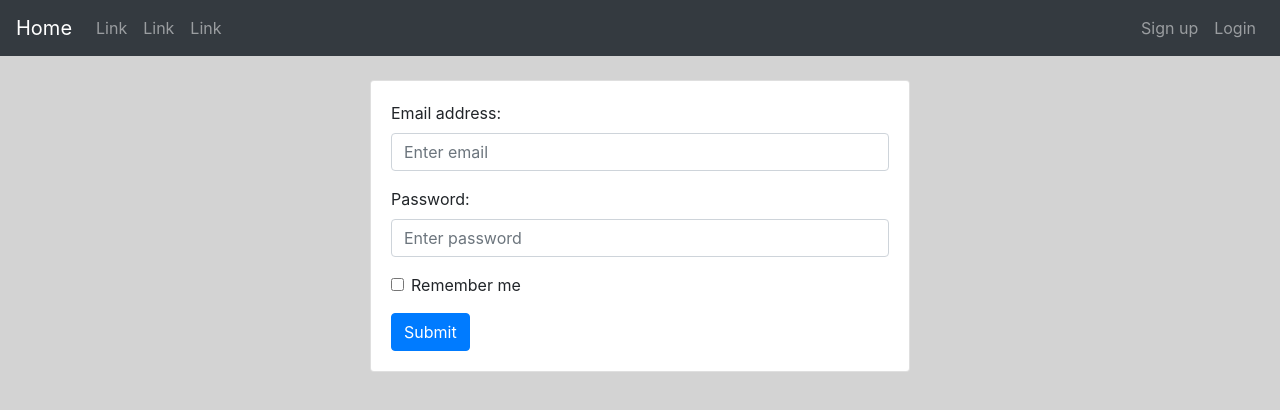
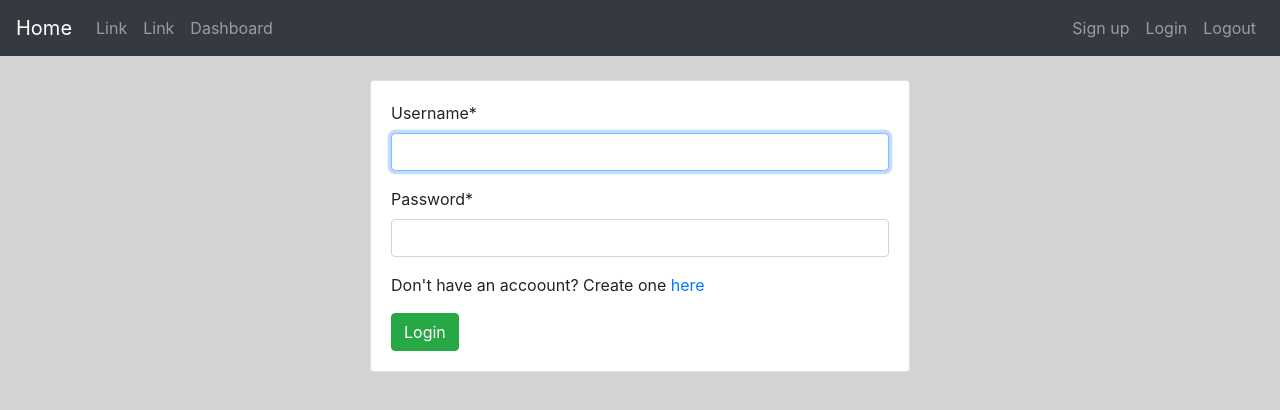
Before and after one commit to ajayyadavexpo/django_blog, a Django app: page /login/ in a window 1280 px wide. Shown: the top 410 px of the page. Run offline with Django 3.2, Linux system fonts and the light colour scheme; some libraries are stand-ins or nearby versions.

Commit message:
Login and registration

```diff
--- /dev/null
+++ b/blogs/forms.py
@@ -0,0 +1,16 @@
+from django import forms
+from django.contrib.auth.forms import UserCreationForm,AuthenticationForm
+from django.contrib.auth.models import User
+
+
+class RegisterForm(UserCreationForm):
+    email = forms.EmailField()
+    class Meta:
+    	model = User
+    	fields = ["username", "email", "password1", "password2"]
+
+
+class LoginForm(AuthenticationForm):
+    class Meta:
+    	model = User
+    	fields = ["email", "password"]
--- a/blogs/templates/blogs/login.html
+++ b/blogs/templates/blogs/login.html
@@ -1,25 +1,16 @@
 {% extends './layouts.html' %}
 
+{% load crispy_forms_tags %}
 {% block content %}
 
 <div class="row justify-content-center">
 	<div class="col-sm-6">
 		<div class="card p-20">
-			 <form action="/action_page.php">
-			  <div class="form-group">
-			    <label for="email">Email address:</label>
-			    <input type="email" class="form-control" placeholder="Enter email" id="email">
-			  </div>
-			  <div class="form-group">
-			    <label for="pwd">Password:</label>
-			    <input type="password" class="form-control" placeholder="Enter password" id="pwd">
-			  </div>
-			  <div class="form-group form-check">
-			    <label class="form-check-label">
-			      <input class="form-check-input" type="checkbox"> Remember me
-			    </label>
-			  </div>
-			  <button type="submit" class="btn btn-primary">Submit</button>
+			<form method="post" class="from-group">
+				{% csrf_token %}
+				{{form|crispy}}
+				<p>Don't have an accoount? Create one <a href="/register">here</a></p>
+				<button type="submit" class="btn btn-success">Login</button>
 			</form>
 		</div>
 	</div>
--- a/blogs/templates/blogs/navbar.html
+++ b/blogs/templates/blogs/navbar.html
@@ -13,7 +13,7 @@
         <a class="nav-link" href="#">Link</a>
       </li>
       <li class="nav-item">
-        <a class="nav-link" href="#">Link</a>
+        <a class="nav-link" href="home/">Dashboard</a>
       </li>
     </ul>
     <ul class="navbar-nav">
@@ -24,6 +24,10 @@
           <a href="/login" class="nav-link">Login</a>
         </li>
 
+        <li class="nav-item">
+          <a href="/logout" class="nav-link">Logout</a>
+        </li>
+
      </ul>
   </div>
 </nav>
--- a/blogs/urls.py
+++ b/blogs/urls.py
@@ -7,6 +7,8 @@ urlpatterns=[
 	# ex: /blogs/5/
     path('blog/<slug:the_slug>/', views.post_detail_view, name='show_post'),
     path('navbar/', views.navbar, name='navbar'),
-    path('register/', views.register, name='register'),
-    path('login/', views.login, name='login'),
+    path('register/', views.Userregister, name='userregister'),
+    path('login/', views.Userlogin, name='userlogin'),
+    path('home/', views.home, name='home'),
+    path('logout/', views.logout_request, name='logout'),
 ]
--- a/blogs/views.py
+++ b/blogs/views.py
@@ -1,9 +1,13 @@
-from django.shortcuts import get_object_or_404,render
+from django.shortcuts import get_object_or_404,render,redirect
 from django.http import HttpResponseRedirect
 from .models import Post,Category
 from django.urls import reverse
 from django.views import generic
 from django.utils import timezone
+from .forms import RegisterForm,LoginForm
+from django.contrib.auth import logout, authenticate, login
+from django.contrib import messages
+
 
 # Create your views here.
 
@@ -31,8 +35,47 @@ post_detail_view = DetailView.as_view()
 def navbar(request):
 	return render(request,'blogs/navbar.html',{'category':Category.objects.filter()})
 
-def register(request):
-	return render(request,'blogs/register.html',{'category':Category.objects.filter()})
+def home(request):
+	return render(request,'blogs/home.html')
 
-def login(request):
-	return render(request,'blogs/login.html',{'category':Category.objects.filter()})
+def Userregister(request):
+	if request.method == "POST":
+		form = RegisterForm(request.POST)
+		if form.is_valid():
+			form.save()
+			username = form.cleaned_data.get('username')
+			raw_password = form.cleaned_data.get('password1')
+			user = authenticate(username=username, password=raw_password)
+			login(request, user)
+			return redirect("blogs:home")
+	else:
+		form = RegisterForm()
+	return render(request, "blogs/register.html", {"form":form})
+
+
+
+def Userlogin(request):
+	if request.method == "POST":
+		form = LoginForm(request=request, data=request.POST)
+		if form.is_valid():
+			username = form.cleaned_data.get('username')
+			password = form.cleaned_data.get('password')
+			user = authenticate(username=username, password=password)
+			if user is not None:
+				login(request, user)
+				messages.info(request, f"You are now logged in as {username}")
+				return redirect('blogs:home')
+			else:
+				messages.error(request, "Invalid username or password.")
+		else:
+			messages.error(request, "Invalid username or password.")
+	else:
+		form = LoginForm()
+		return render(request,'blogs/login.html',{'form':form})
+
+
+
+def logout_request(request):
+	logout(request)
+	messages.info(request, "Logged out successfully!")
+	return redirect("/")
--- a/django_blog/settings.py
+++ b/django_blog/settings.py
@@ -37,6 +37,7 @@ INSTALLED_APPS = [
     'django.contrib.sessions',
     'django.contrib.messages',
     'django.contrib.staticfiles',
+    "crispy_forms",
     'blogs.apps.BlogsConfig',
 ]
 
@@ -123,3 +124,6 @@ STATIC_URL = '/static/'
 
 MEDIA_ROOT =  os.path.join(BASE_DIR, 'media')
 MEDIA_URL = '/media/'
+CRISPY_TEMPLATE_PACK="bootstrap4"
+LOGIN_REDIRECT_URL = "/"
+LOGOUT_REDIRECT_URL = "/"
--- /dev/null
+++ b/task.txt
@@ -0,0 +1,3 @@
+. Profile table
+. login  form
+. register form
```
Also changed, not shown: blogs/templates/blogs/home.html (added, +23 -0 lines), blogs/templates/blogs/register.html (+19 -1 lines), db.sqlite3.
